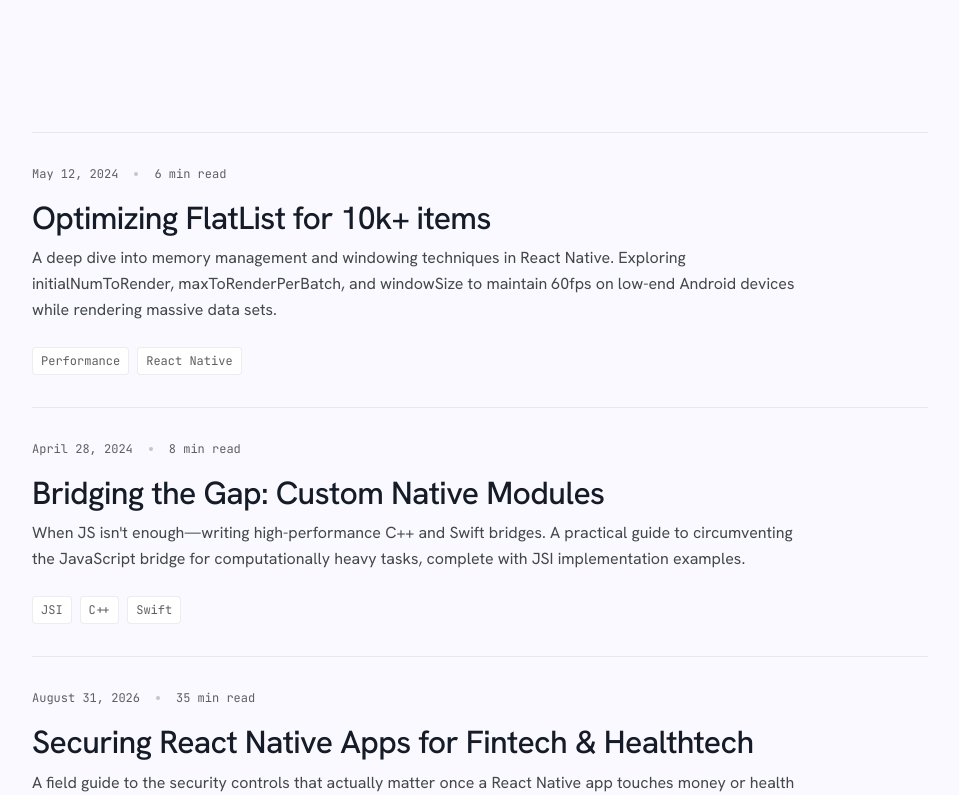
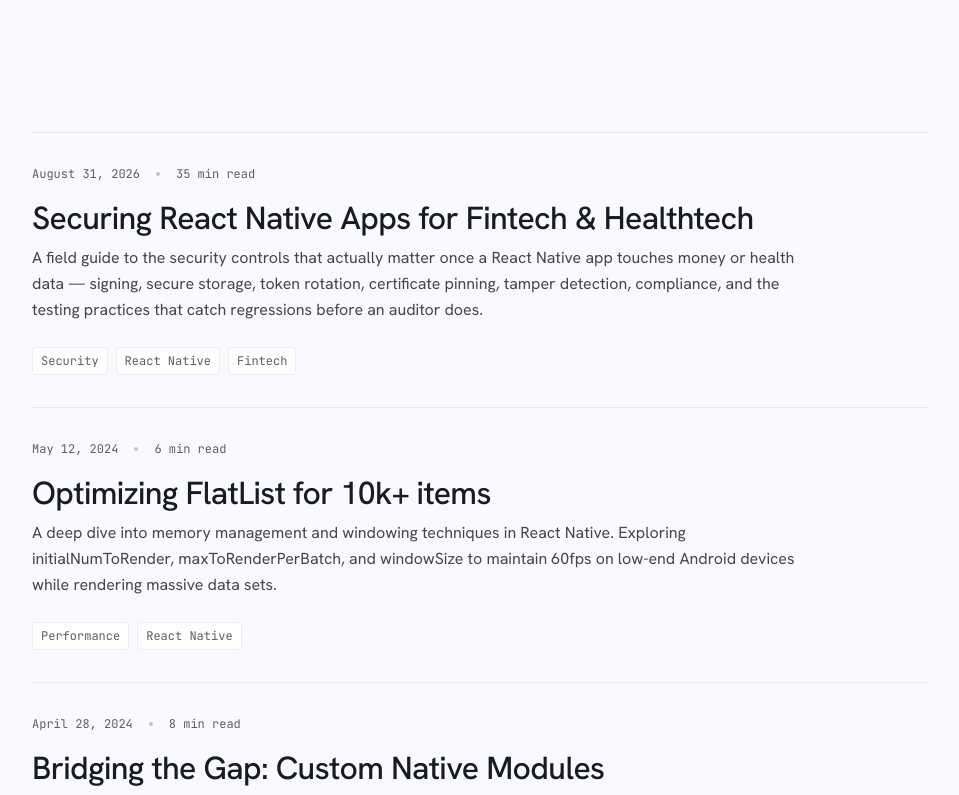
Before and after one commit to AKASHKUMAR507/StudioPrecision, a React (Vite) app: page /blog in a window 1280 px wide. Shown: the part 345-1140 px from the top of the page, without its empty margins (160-1119 px from the left). Built offline with nearby package versions, Linux system fonts and the light colour scheme.

Commit message:
feat: sort blog posts by date in BlogList component

```diff
--- a/src/features/blog/BlogList.jsx
+++ b/src/features/blog/BlogList.jsx
@@ -36,6 +36,8 @@ function PostRow({ post }) {
   )
 }
 
+const SORTED_POSTS = [...POSTS].sort((a, b) => new Date(b.date) - new Date(a.date))
+
 export function BlogList() {
   return (
     <div className="mx-auto w-full max-w-5xl px-canvas-margin-mobile py-section-gap md:px-canvas-margin">
@@ -49,7 +51,7 @@ export function BlogList() {
         </p>
       </header>
       <section className="flex flex-col">
-        {POSTS.map((post) => (
+        {SORTED_POSTS.map((post) => (
           <PostRow key={post.slug} post={post} />
         ))}
       </section>
```
